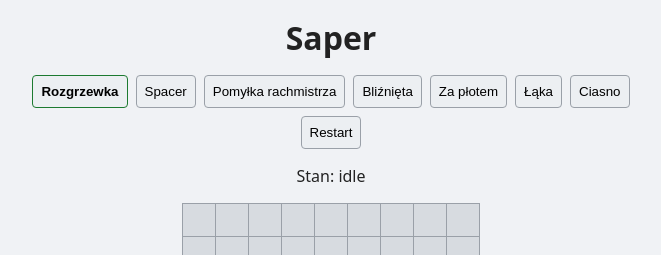
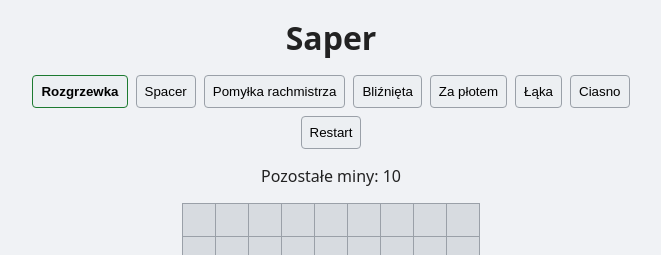
Before and after one commit to Turoczek/interia-saper, a React (Vite) app: page / in a window 1280 px wide. Shown: the top 255 px of the page, without its empty margins (309-970 px from the left). Built offline with nearby package versions, Linux system fonts and the light colour scheme.

Commit message:
feat(ui): add mine counter and clear win/loss messages

```diff
--- a/src/App.scss
+++ b/src/App.scss
@@ -34,7 +34,13 @@
 .status-message {
   color: var(--color-text);
 
+  &--success {
+    color: var(--color-win);
+    font-weight: bold;
+  }
+
   &--error {
     color: var(--color-lose);
+    font-weight: bold;
   }
 }
--- a/src/App.tsx
+++ b/src/App.tsx
@@ -4,6 +4,16 @@ import { useLevels } from './data/useLevels'
 import { createBoard, revealCell, toggleFlag, type Board, type Level } from './logic/board'
 import { chordReveal } from './logic/chord'
 import './App.scss'
+
+const countRemainingMines = (board: Board): number => {
+  let mines = 0
+  let flags = 0
+  for (const cell of board.cells) {
+    if (cell.mine) mines++
+    if (cell.flagged) flags++
+  }
+  return mines - flags
+}
 
 function App() {
   const levelsState = useLevels()
@@ -87,8 +97,21 @@ function App() {
       {board && (
         <>
           <p className="status-message" role="status">
-            Stan: {board.state}
+            Pozostałe miny: {countRemainingMines(board)}
           </p>
+
+          {board.state === 'won' && (
+            <p className="status-message status-message--success" role="status">
+              Wygrana!
+            </p>
+          )}
+
+          {board.state === 'lost' && (
+            <p className="status-message status-message--error" role="alert">
+              Przegrana!
+            </p>
+          )}
+
           <BoardView
             board={board}
             onReveal={handleReveal}
```
